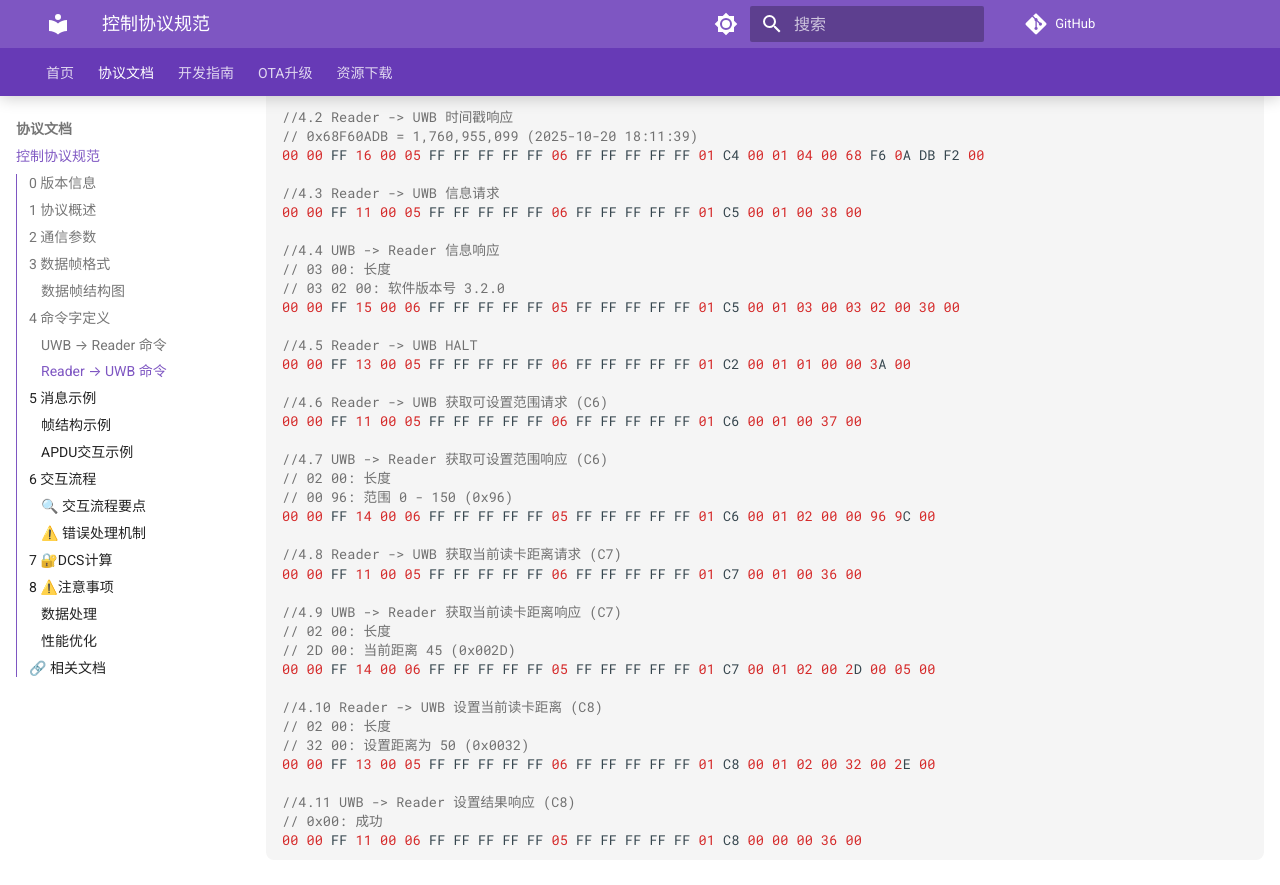
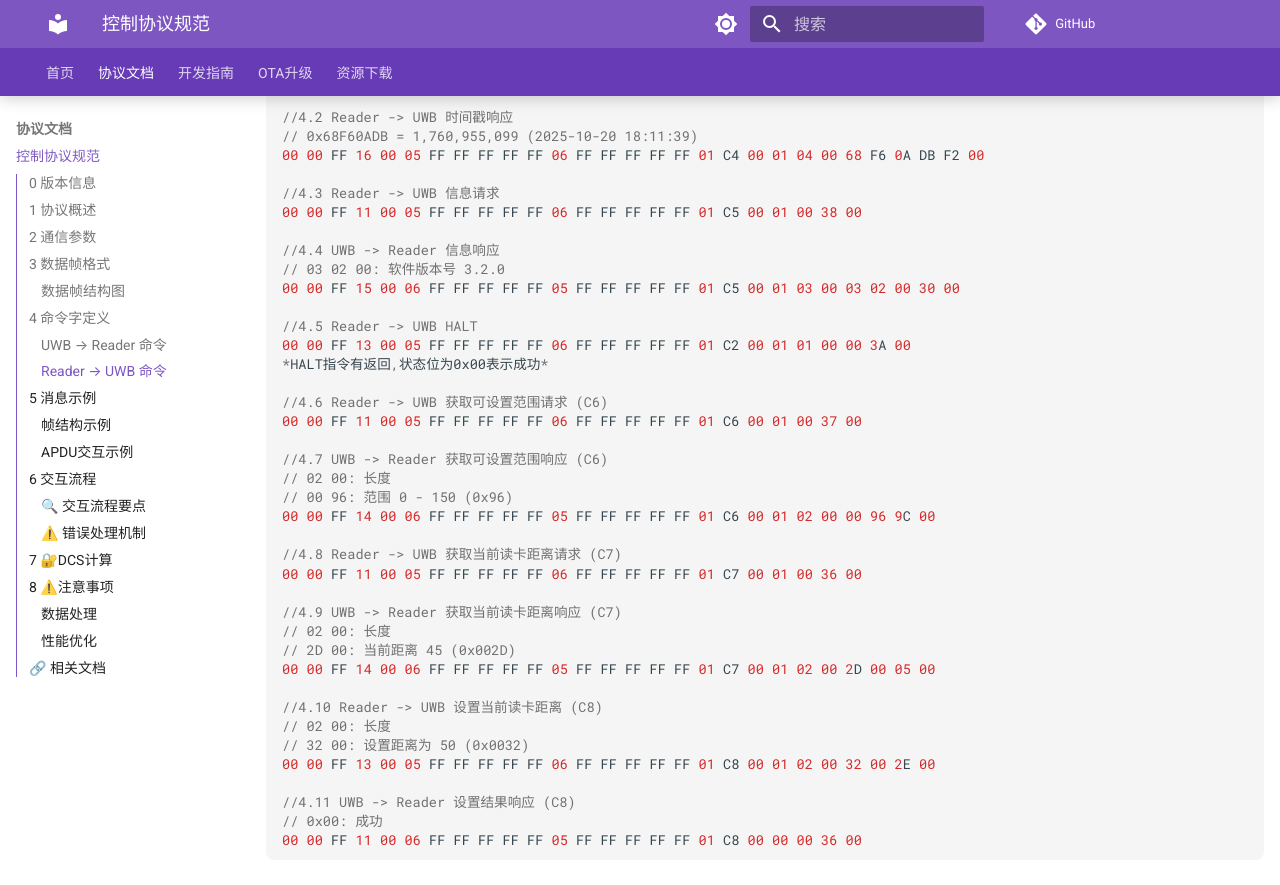
Before and after one commit to ximing766/Uwb_doc, an MkDocs documentation site: the page built from docs/protocol/control-protocol.md, in a window 1280 px wide and 900 px high, scrolled down 3745 px. Shown: the top 885 px of the window. Built offline with MkDocs 1.6.1 and Material for MkDocs 9.7.7, drawn with Linux system fonts in a browser that asks for light colours; comment, search, counter and statistics services are not loaded; the version menu is left out.

Commit message:
docs: 更新文档内容 - 2026-01-13 18:42:27

```diff
--- a/docs/protocol/control-protocol.md
+++ b/docs/protocol/control-protocol.md
@@ -118,12 +118,12 @@
 00 00 FF 11 00 05 FF FF FF FF FF 06 FF FF FF FF FF 01 C5 00 01 00 38 00
 
 //4.4 UWB -> Reader 信息响应
-// 03 00: 长度
 // 03 02 00: 软件版本号 3.2.0
 00 00 FF 15 00 06 FF FF FF FF FF 05 FF FF FF FF FF 01 C5 00 01 03 00 03 02 00 30 00
 
 //4.5 Reader -> UWB HALT
 00 00 FF 13 00 05 FF FF FF FF FF 06 FF FF FF FF FF 01 C2 00 01 01 00 00 3A 00
+*HALT指令有返回,状态位为0x00表示成功*
 
 //4.6 Reader -> UWB 获取可设置范围请求 (C6)
 00 00 FF 11 00 05 FF FF FF FF FF 06 FF FF FF FF FF 01 C6 00 01 00 37 00
```
